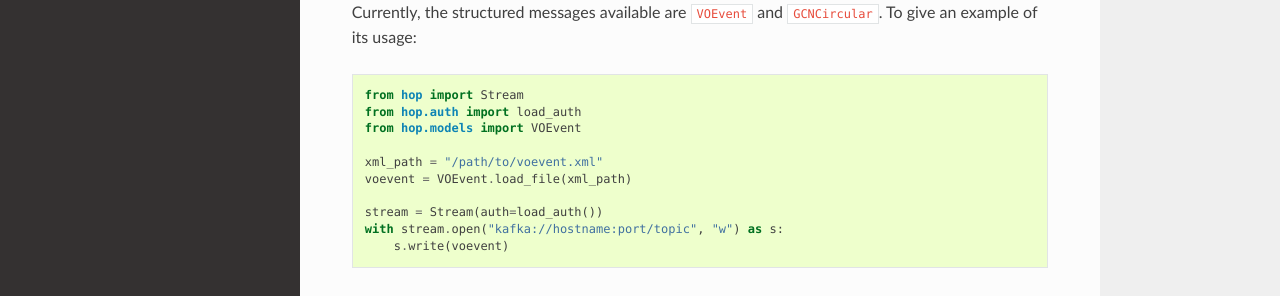
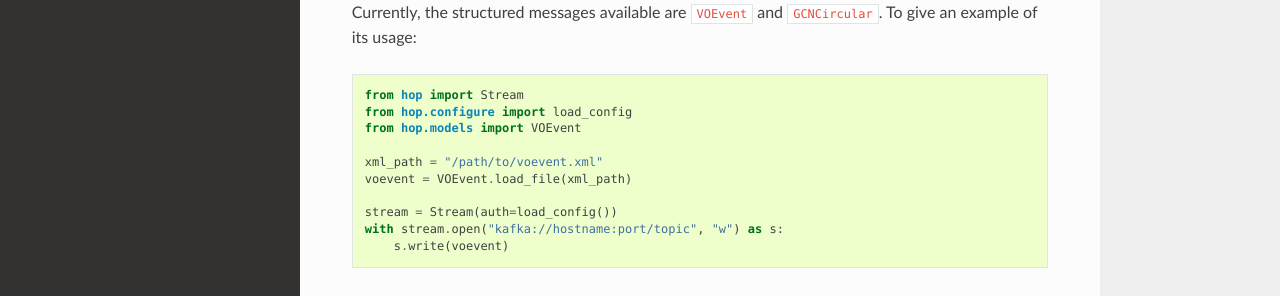
Before and after one commit to scimma/hop-client, a Sphinx documentation site: the page built from doc/user/models.rst, in a window 1280 px wide and 1018 px high. Shown: the part 408-704 px from the top of the window. Built offline with Sphinx 7.4.7 and the Read the Docs theme 2.0.0, drawn with Linux system fonts in a browser that asks for light colours.

Commit message:
changing auth to config

```diff
--- a/doc/api/auth.rst
+++ b/doc/api/auth.rst
@@ -1,7 +1,7 @@
 .. _auth:
 
-hop.auth
+hop.configure
 ################
 
-.. automodule:: hop.auth
+.. automodule:: hop.configure
     :members:
--- a/doc/user/commands.rst
+++ b/doc/user/commands.rst
@@ -18,7 +18,7 @@ Commands
 
 This command allows a user to handle auth-based configuration.
 
-.. program-output:: hop auth --help
+.. program-output:: hop configure --help
    :nostderr:
 
 :code:`hop publish`
--- a/doc/user/models.rst
+++ b/doc/user/models.rst
@@ -21,13 +21,13 @@ Currently, the structured messages available are :code:`VOEvent` and
 .. code:: python
 
     from hop import Stream
-    from hop.auth import load_auth
+    from hop.configure import load_config
     from hop.models import VOEvent
 
     xml_path = "/path/to/voevent.xml"
     voevent = VOEvent.load_file(xml_path)
 
-    stream = Stream(auth=load_auth())
+    stream = Stream(auth=load_config())
     with stream.open("kafka://hostname:port/topic", "w") as s:
         s.write(voevent)
 
```
